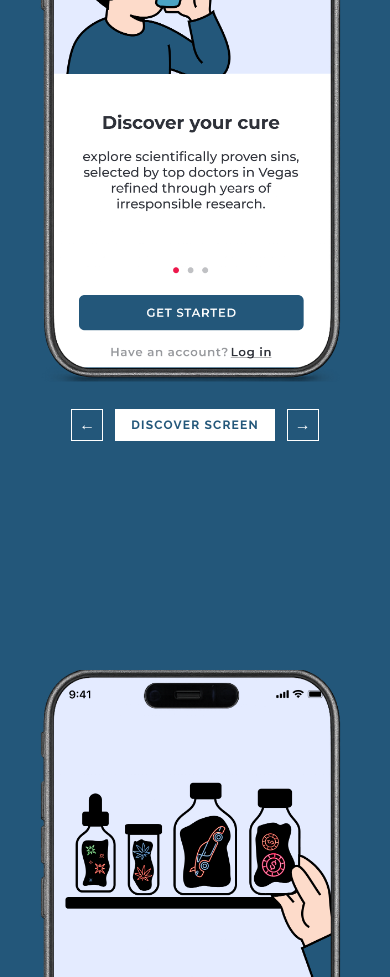
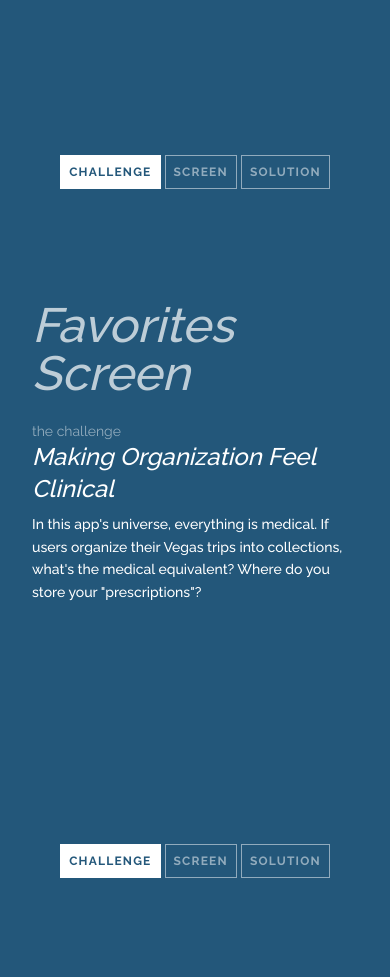
Before and after one commit to SirShabluli/portfolio, a Next.js app: page /vegas in a window 390 px wide. Shown: the part 2560-3537 px from the top of the page. Built offline with nearby package versions, Linux system fonts and the light colour scheme; a web font is replaced by a local one.

Commit message:
changed a bit the slider of the showcase in the mobile version

```diff
--- a/src/app/components/MobilePhoneShowcase.js
+++ b/src/app/components/MobilePhoneShowcase.js
@@ -6,46 +6,26 @@ import { Swiper, SwiperSlide } from "swiper/react";
 import "swiper/css";
 
 function Indicator({ steps, activeStep, textColor, bgColor, swiperRef }) {
-  const canGoLeft = activeStep > 0;
-  const canGoRight = activeStep < steps.length - 1;
-
   return (
-    <div className="flex items-center justify-center gap-3 py-4">
-      <button
-        onClick={() => swiperRef?.slidePrev()}
-        className="w-8 h-8 flex items-center justify-center border transition-opacity duration-300"
-        style={{
-          color: textColor,
-          opacity: canGoLeft ? 1 : 0,
-          borderColor: textColor,
-          background: "none",
-          cursor: canGoLeft ? "pointer" : "default",
-        }}
-      >
-        ←
-      </button>
-      <span
-        className="text-xs font-bold tracking-widest uppercase px-4 py-2"
-        style={{
-          backgroundColor: textColor,
-          color: bgColor,
-        }}
-      >
-        {steps[activeStep]}
-      </span>
-      <button
-        onClick={() => swiperRef?.slideNext()}
-        className="w-8 h-8 flex items-center justify-center border transition-opacity duration-300"
-        style={{
-          color: textColor,
-          opacity: canGoRight ? 1 : 0,
-          borderColor: textColor,
-          background: "none",
-          cursor: canGoRight ? "pointer" : "default",
-        }}
-      >
-        →
-      </button>
+    <div className="flex items-center justify-center gap-1 py-4 px-4">
+      {steps.map((label, i) => {
+        const isActive = i === activeStep;
+        return (
+          <button
+            key={i}
+            onClick={() => swiperRef?.slideTo(i)}
+            className="text-xs font-bold tracking-widest uppercase px-2 py-2 transition-all duration-300 cursor-pointer"
+            style={{
+              backgroundColor: isActive ? textColor : "transparent",
+              color: isActive ? bgColor : textColor,
+              border: `1px solid ${textColor}`,
+              opacity: isActive ? 1 : 0.5,
+            }}
+          >
+            {label}
+          </button>
+        );
+      })}
     </div>
   );
 }
@@ -55,29 +35,33 @@ export default function MobilePhoneShowcase({
   bgColor = "#23577A",
   textColor = "#ffffff",
 }) {
-  const [activeStep, setActiveStep] = useState(1);
+  const [activeStep, setActiveStep] = useState(0);
   const [swiperRef, setSwiperRef] = useState(null);
 
-  const steps = [
-    section.challenge.label,
-    section.screenName || "screen",
-    section.solution.label,
-  ];
+  const steps = ["Challenge", section.screenNam || "Screen", "Solution"];
 
   return (
-    <div className="flex flex-col" style={{ backgroundColor: bgColor }}>
+    <div className="flex flex-col h-full " style={{ backgroundColor: bgColor }}>
       <Swiper
         direction="horizontal"
-        initialSlide={1}
+        initialSlide={0}
         touchAngle={30}
         speed={400}
         onSwiper={setSwiperRef}
         onSlideChange={(swiper) => setActiveStep(swiper.activeIndex)}
-        style={{ width: "100%", color: textColor }}
+        style={{ width: "100%", flex: 1, minHeight: 0, color: textColor }}
       >
         {/* Slide 1 - Challenge */}
         <SwiperSlide>
-          <div className="w-screen flex flex-col justify-center h-screen px-8 pt-16 gap-6">
+          <div className="w-screen flex flex-col justify-center  h-full px-8 pt-16 gap-6">
+            {section.screenName && (
+              <h2
+                className="text-5xl items-center opacity-70 font-medium italic"
+                style={{ color: textColor }}
+              >
+                {section.screenName}
+              </h2>
+            )}
             <TextBlock
               label={section.challenge.label}
               title={section.challenge.title}
@@ -89,14 +73,14 @@ export default function MobilePhoneShowcase({
 
         {/* Slide 2 - Phone */}
         <SwiperSlide>
-          <div className="w-screen flex items-end justify-center h-screen">
+          <div className="w-screen flex items-end justify-center h-full">
             {section.screenSrc && (
               <Image
                 src={section.screenSrc}
                 alt={`Screen ${section.id}`}
                 width={400}
                 height={800}
-                className="w-[80vw] h-auto"
+                className="w-[75vw] h-auto"
               />
             )}
           </div>
@@ -104,7 +88,7 @@ export default function MobilePhoneShowcase({
 
         {/* Slide 3 - Solution */}
         <SwiperSlide>
-          <div className="w-screen flex flex-col justify-center h-screen px-8 pt-16 gap-6">
+          <div className="w-screen flex flex-col justify-center h-full px-8 pt-16 gap-6">
             <TextBlock
               label={section.solution.label}
               title={section.solution.title}
--- a/src/app/vegas/page.js
+++ b/src/app/vegas/page.js
@@ -349,11 +349,13 @@ export default function VegasPage() {
 
       {/* Title Section before PhoneShowcase */}
       <section className="min-h-screen pb-20 overflow-x-hidden bg-[#23577A] flex items-end justify-center">
-        <h1 className="display text-white">The Product</h1>
+        <h1 className="display flex justify-center text-center text-white">
+          The Product
+        </h1>
       </section>
 
       {/* Mobile alternative - visible only below lg */}
-      <div className="lg:hidden">
+      <div className="lg:hidden flex flex-col gap-8 bg-[#23577A]">
         {vegasSections.map((section) => (
           <MobilePhoneShowcase
             key={section.id}
@@ -617,14 +619,26 @@ Reviews become your Vegas constellation - a trail others can follow.`}
       >
         {/* Mobile marquee top */}
         <div className="lg:hidden col-span-4 overflow-hidden py-3">
-          <div className="flex gap-4 marquee-ltr" style={{ width: "max-content" }}>
-            {[...Array(4)].flatMap((_, r) => [
+          <div
+            className="flex gap-4 marquee-ltr"
+            style={{ width: "max-content" }}
+          >
+            {[...Array(4)].flatMap((_, r) =>
+              [
                 "/images/vegas/doctor.png",
                 "/images/vegas/mfp.png",
                 "/images/vegas/meditate.jpg",
               ].map((src, i) => (
-              <Image key={`${r}-${i}`} src={src} alt="" width={200} height={200} className="h-32 w-auto rounded-sm object-cover shrink-0" />
-            )))}
+                <Image
+                  key={`${r}-${i}`}
+                  src={src}
+                  alt=""
+                  width={200}
+                  height={200}
+                  className="h-32 w-auto rounded-sm object-cover shrink-0"
+                />
+              )),
+            )}
           </div>
         </div>
 
@@ -640,15 +654,27 @@ Reviews become your Vegas constellation - a trail others can follow.`}
 
         {/* Mobile marquee bottom */}
         <div className="lg:hidden col-span-4 overflow-hidden py-3">
-          <div className="flex gap-4 marquee-rtl" style={{ width: "max-content" }}>
-            {[...Array(4)].flatMap((_, r) => [
+          <div
+            className="flex gap-4 marquee-rtl"
+            style={{ width: "max-content" }}
+          >
+            {[...Array(4)].flatMap((_, r) =>
+              [
                 "/images/vegas/denstist.png",
                 "/images/vegas/oralb.jpg",
                 "/images/vegas/waterllama.png",
                 "/images/vegas/appclue.jpg",
               ].map((src, i) => (
-              <Image key={`${r}-${i}`} src={src} alt="" width={200} height={200} className="h-32 w-auto rounded-sm object-cover shrink-0" />
-            )))}
+                <Image
+                  key={`${r}-${i}`}
+                  src={src}
+                  alt=""
+                  width={200}
+                  height={200}
+                  className="h-32 w-auto rounded-sm object-cover shrink-0"
+                />
+              )),
+            )}
           </div>
         </div>
         <div className="hidden lg:block col-span-9 relative h-full w-full">
@@ -738,12 +764,14 @@ Reviews become your Vegas constellation - a trail others can follow.`}
             className="flex gap-4 marquee-ltr"
             style={{ width: "max-content" }}
           >
-            {[...Array(4)].flatMap(() => [
+            {[...Array(4)]
+              .flatMap(() => [
                 "/images/vegas/casinonight.jpg",
                 "/images/vegas/slot.jpg",
                 "/images/vegas/fountain.png",
                 "/images/vegas/mc-casino.jpeg",
-            ]).map((src, i) => (
+              ])
+              .map((src, i) => (
                 <Image
                   key={i}
                   src={src}
@@ -772,13 +800,15 @@ Reviews become your Vegas constellation - a trail others can follow.`}
             className="flex gap-4 marquee-rtl"
             style={{ width: "max-content" }}
           >
-            {[...Array(4)].flatMap(() => [
+            {[...Array(4)]
+              .flatMap(() => [
                 "/images/vegas/neoncasino.webp",
                 "/images/vegas/vegassign.png",
                 "/images/vegas/saussy.jpg",
                 "/images/vegas/vegasnight1.jpg",
                 "/images/vegas/seahouse.jpg",
-            ]).map((src, i) => (
+              ])
+              .map((src, i) => (
                 <Image
                   key={i}
                   src={src}
@@ -1269,7 +1299,7 @@ Reviews become your Vegas constellation - a trail others can follow.`}
       >
         <PageGrid className="gap-y-8">
           <div className="col-span-12 lg:col-span-5 lg:col-start-2 flex flex-col justify-around mb-10 lg:mb-16">
-            <h2 className="text-8xl text-center lg:text-left lg:text-9xl font-bold leading-[120%] text-white">
+            <h2 className="text-8xl text-center lg:text-left lg:text-9xl font-bold leading-[120%] overflow-clip text-white">
               Key Insights
             </h2>
             <div>
```
Also changed, not shown: src/app/components/Navbar.js (+30 -7 lines), src/app/page.js (+20 -16 lines), public/images/main/netflixSplash.png (added), public/images/main/vegasSplash.png (added). Lines whose indentation alone changed are shown as unchanged.
